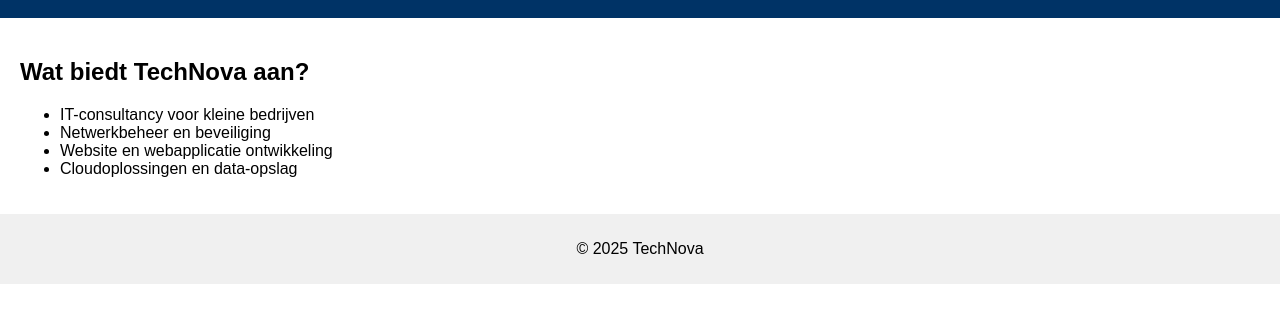
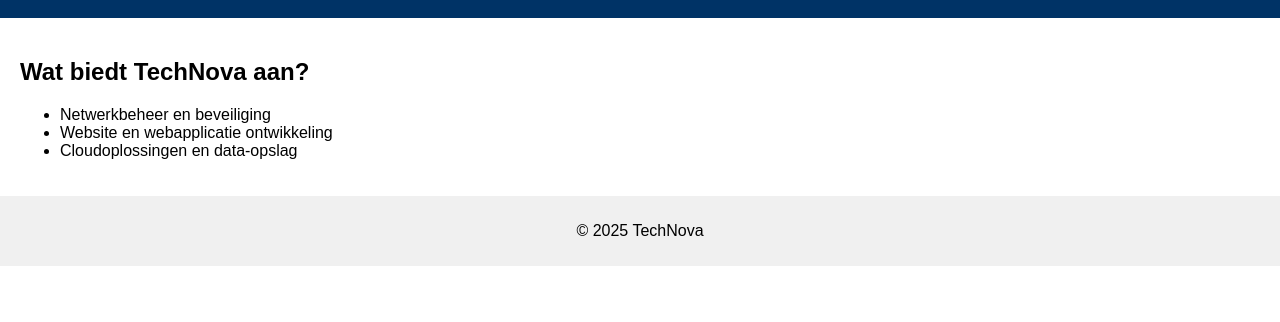
Before and after one commit to Noura-bit262/TechNova-website, a plain HTML site: page diensten.html in a window 1280 px wide. Shown: the part 120-442 px from the top of the page. Drawn offline with Linux system fonts and the light colour scheme.

Commit message:
Update diensten.html

```diff
--- a/diensten.html
+++ b/diensten.html
@@ -19,7 +19,6 @@
   <main>
     <h2>Wat biedt TechNova aan?</h2>
     <ul>
-      <li>IT-consultancy voor kleine bedrijven</li>
       <li>Netwerkbeheer en beveiliging</li>
       <li>Website en webapplicatie ontwikkeling</li>
       <li>Cloudoplossingen en data-opslag</li>
```
